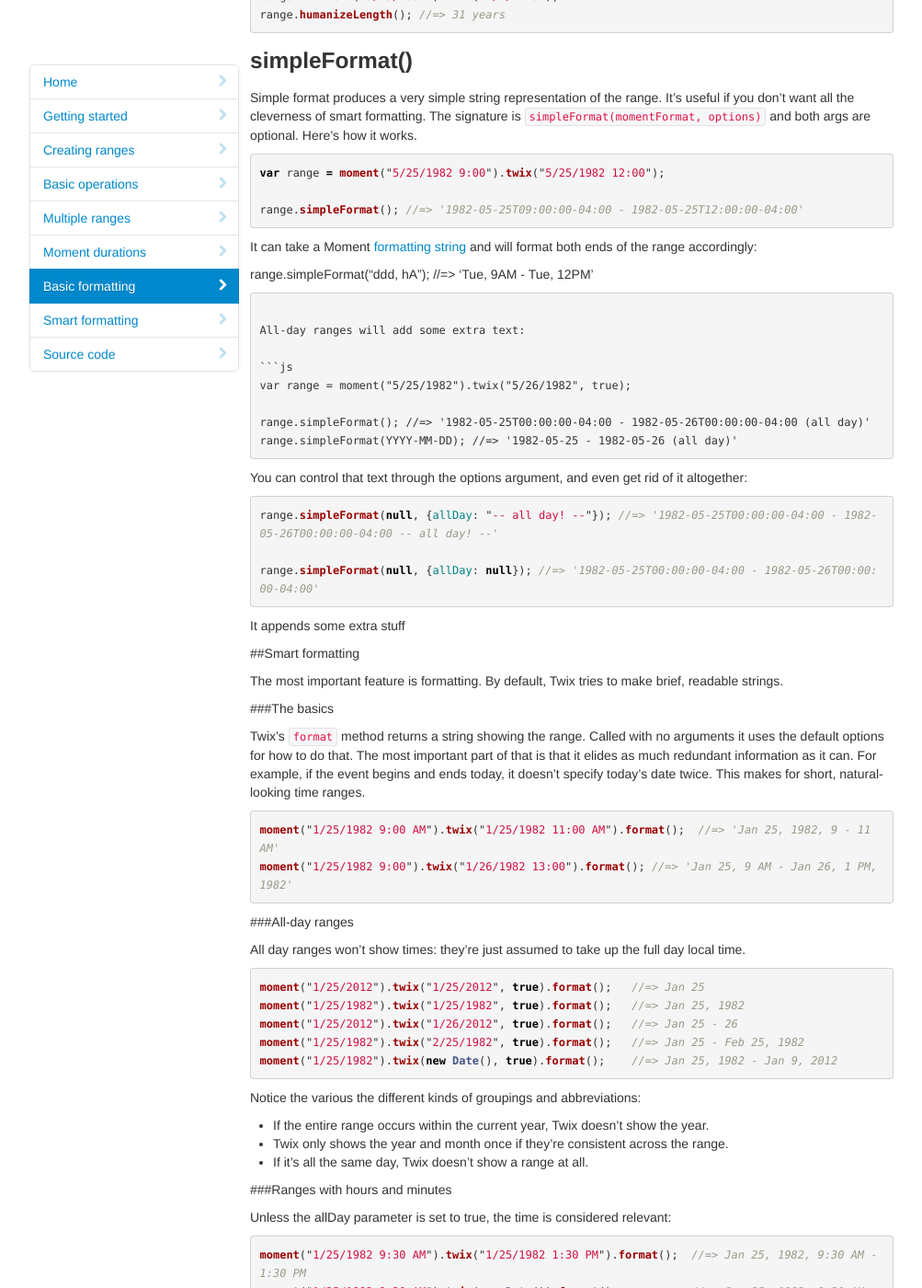
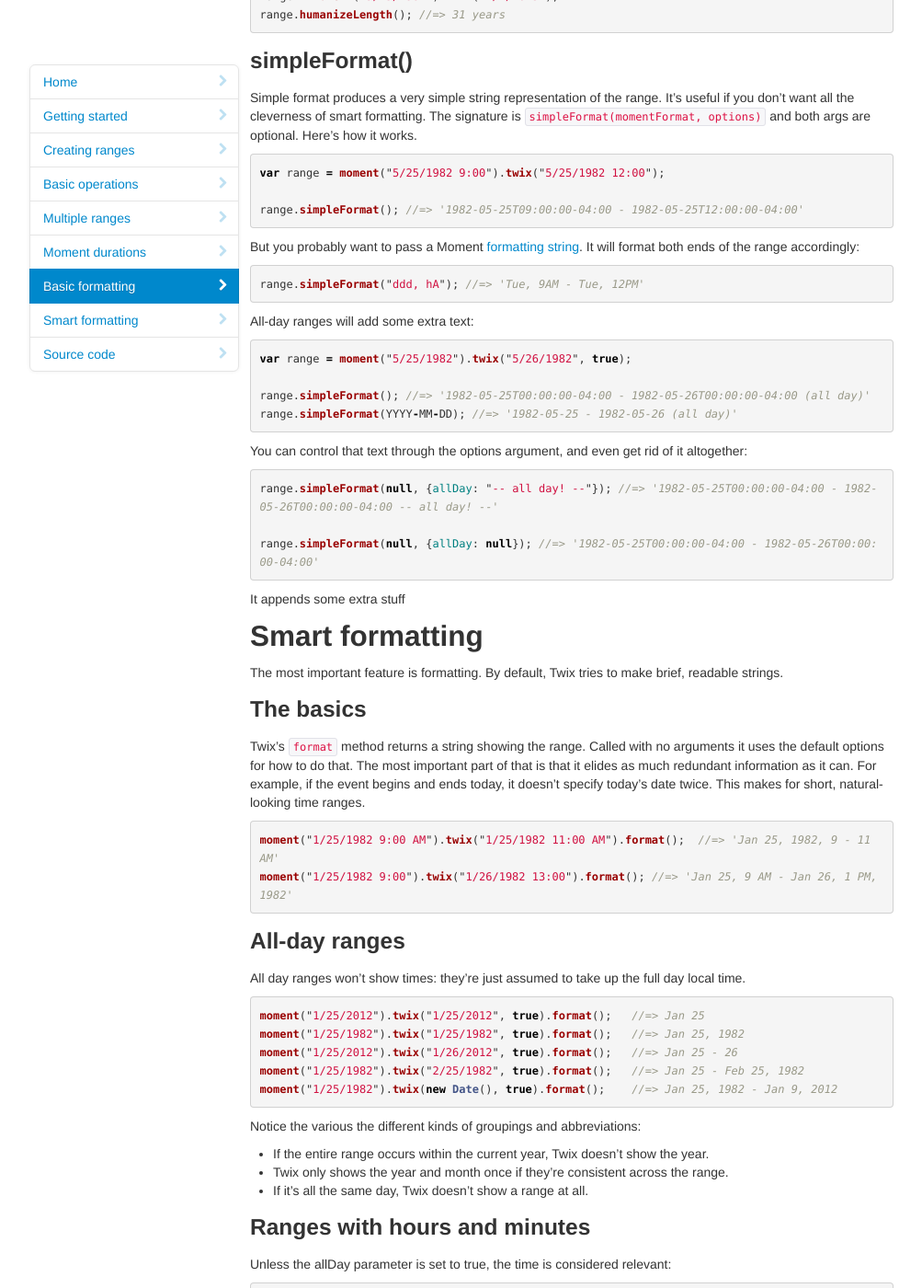
Before and after one commit to icambron/twix.js, a Jekyll site: the page built from index.markdown, in a window 1280 px wide and 1400 px high, scrolled down 4168 px. Shown: the whole window at 92% size, without its empty margins (138-1141 px from the left). Built offline with Jekyll 4.4.1, drawn with Linux system fonts in a browser that asks for light colours; nearby versions of some CDN libraries; Markdown is read by kramdown in place of the engine named in the settings.

Commit message:
fixing formatting on code samples

````diff
--- a/index.markdown
+++ b/index.markdown
@@ -232,8 +232,9 @@ var range = moment("5/25/1982 9:00").twix("5/25/1982 12:00");
 range.simpleFormat(); //=> '1982-05-25T09:00:00-04:00 - 1982-05-25T12:00:00-04:00'
 ```
 
-It can take a Moment [formatting string](http://momentjs.com/docs/#/displaying/format/) and will format both ends of the range accordingly:
+But you probably want to pass a Moment [formatting string](http://momentjs.com/docs/#/displaying/format/). It will format both ends of the range accordingly:
 
+```js
 range.simpleFormat("ddd, hA"); //=> 'Tue, 9AM - Tue, 12PM'
 ```
 
@@ -320,7 +321,8 @@ twix.format({implicitYear: false}); //=> Mar 28, 1:13 AM - Mar 29, 1:13 AM, 2013
 Right, not everyone is American:
 
 ```js
-moment("5/25/2012 16:00").twix("5/25/2012 17:00").format({twentyFourHour: true});  //=> May 25, 16:00 - 17:00
+moment("5/25/2012 16:00").twix("5/25/2012 17:00").format({twentyFourHour: true});
+//=> May 25, 16:00 - 17:00
 ```
 
 Notice there's no hour abbreviation.
@@ -333,7 +335,7 @@ I've made the format hackable, allowing you to specify the Moment formatting par
 moment("1/25/2012 8:00").twix("1/25/2012 17:00").format({
   monthFormat: "MMMM",
   dayFormat: "Do"
-});                                                         //=> January 25th, 8 AM - 5 PM
+});                                                   //=> January 25th, 8 AM - 5 PM
 ```
 
 See all the `*Format` options below. You should look at [Moment's format documentation](http://momentjs.com/docs/#/displaying/format/) for more info. YMMV -- because of the string munging, not everything will act quite like you expect.
@@ -343,13 +345,14 @@ See all the `*Format` options below. You should look at [Moment's format documen
 You can get rid of the space before the meridiem:
 
 ```js
-moment("5/25/2012 8:00").twix("5/25/2012 17:00").format({spaceBeforeMeridiem: false})  //=> May 25, 8AM - 5PM
+moment("5/25/2012 8:00").twix("5/25/2012 17:00").format({spaceBeforeMeridiem: false});
+//=> May 25, 8AM - 5PM
 ```
 
 If you're showing the date somewhere else, it's sometimes useful to only show the times:
 
 ```js
-moment("5/25/2012 8:00").twix("5/25/2012 17:00").format({showDate: false})            //=> 8 AM - 5 PM
+moment("5/25/2012 8:00").twix("5/25/2012 17:00").format({showDate: false}); //=> 8 AM - 5 PM
 ```
 
 This doesn't affect ranges that span multiple days; they still show the dates.
@@ -357,7 +360,7 @@ This doesn't affect ranges that span multiple days; they still show the dates.
 If you combine an all-day event with `showDate:false`, you get this:
 
 ```js
-moment("1/25/2012").twix("1/25/2012", true).format({showDate: false})                //=> All day
+moment("1/25/2012").twix("1/25/2012", true).format({showDate: false}); //=> All day
 ```
 
 That text is customizable through the `allDay` option.
````
Also changed, not shown: 1 other file.
